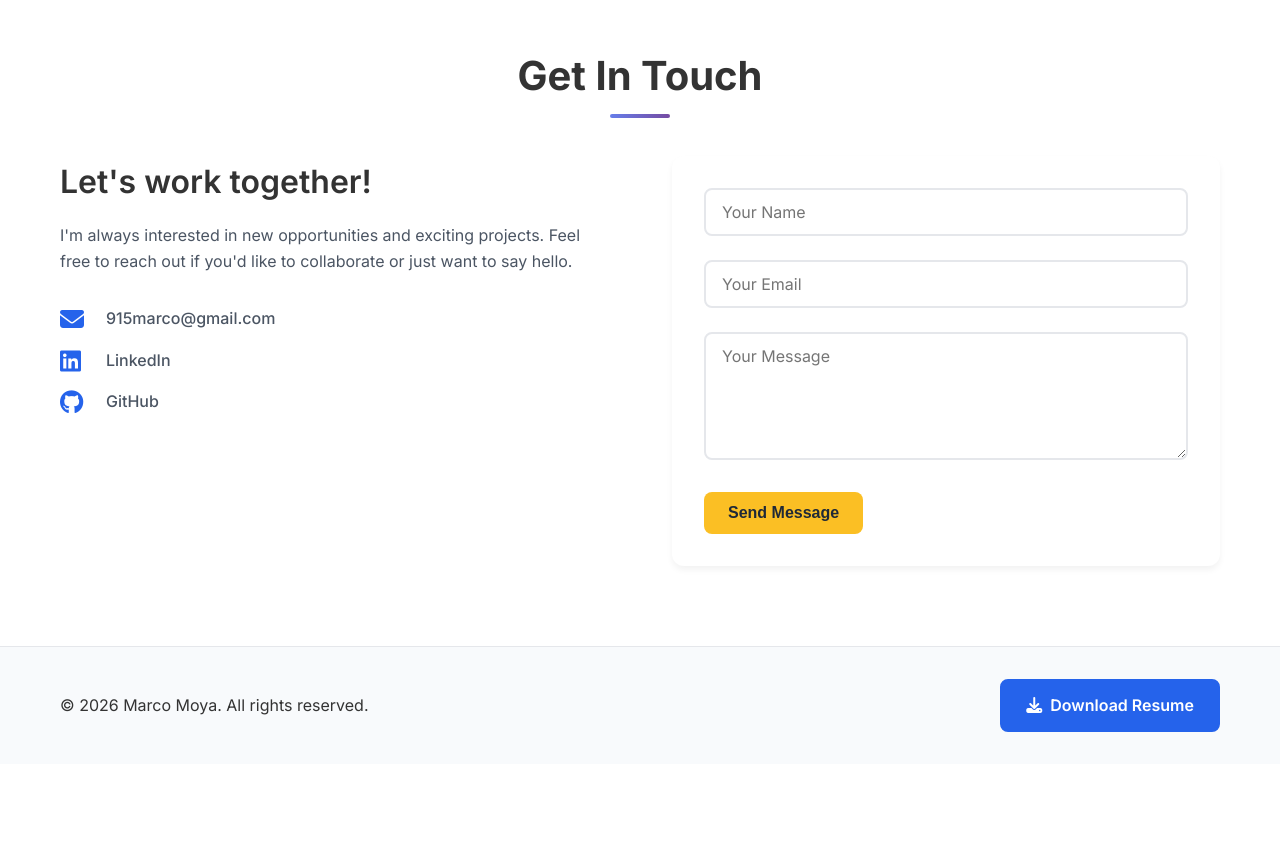
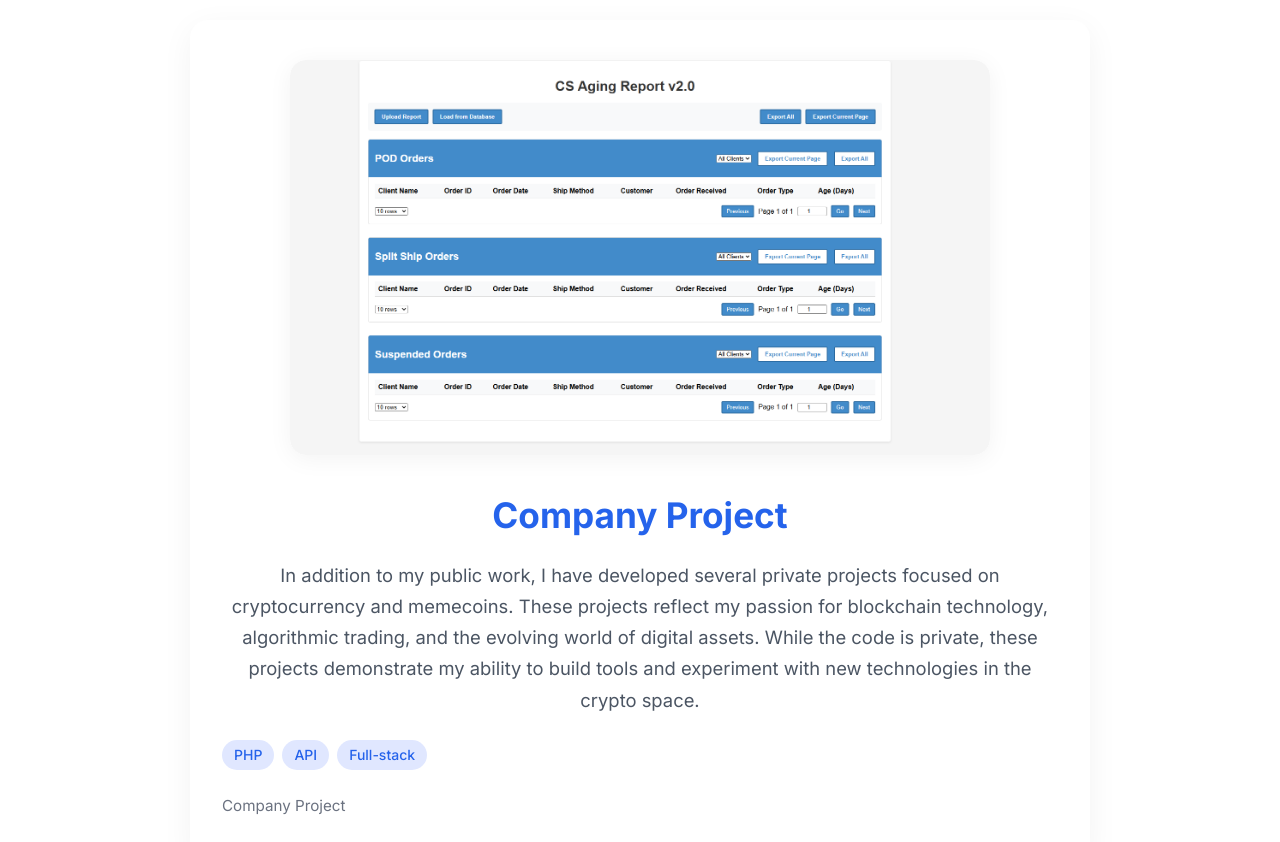
Before and after one commit to MarcoMoya1/portfolio, a website: page index.html in a window 1280 px wide. Shown: the part 5450-6292 px from the top of the page. Before the commit the page ends 6214 px from the top, so only its background shows below. Drawn offline with nearby package versions, Linux system fonts and the light colour scheme.

Commit message:
adding a company project to profile

```diff
--- a/index.html
+++ b/index.html
@@ -362,6 +362,29 @@
         </div>
     </section>
 
+               <!-- Featured Company Project -->
+            <div class="crypto-featured-row">
+                <div class="crypto-featured-card">
+                    <div class="crypto-featured-image">
+                        <img src="images/company-project01.png" alt="Company Projects" />
+                    </div>
+                    <div class="crypto-featured-content">
+                        <h3>Company Project</h3>
+                        <p>In addition to my public work, I have developed several private projects focused on cryptocurrency and memecoins. These projects reflect my passion for blockchain technology, algorithmic trading, and the evolving world of digital assets. While the code is private, these projects demonstrate my ability to build tools and experiment with new technologies in the crypto space.</p>
+                        <div class="project-tech">
+                            <span>PHP</span>
+                            <span>API</span>
+                            <span>Full-stack</span>
+                        </div>
+                        <div class="project-links">
+                            <span style="color:var(--color-text-light);font-size:0.95rem;">Company Project</span>
+                        </div>
+                    </div>
+                </div>
+            </div>
+        </div>
+    </section>
+
     <!-- Contact Section -->
     <section id="contact" class="contact">
         <div class="container">
```
Also changed, not shown: images/company-project01.png (added).
